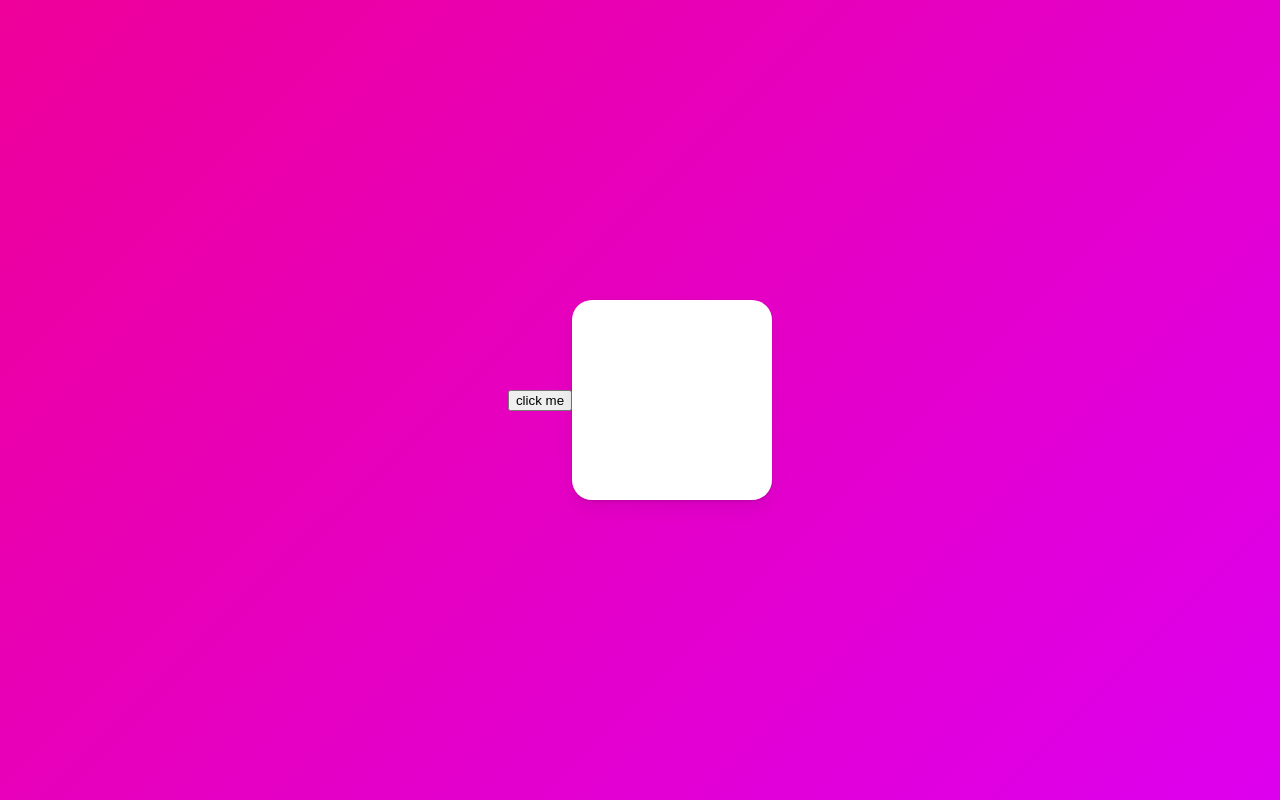
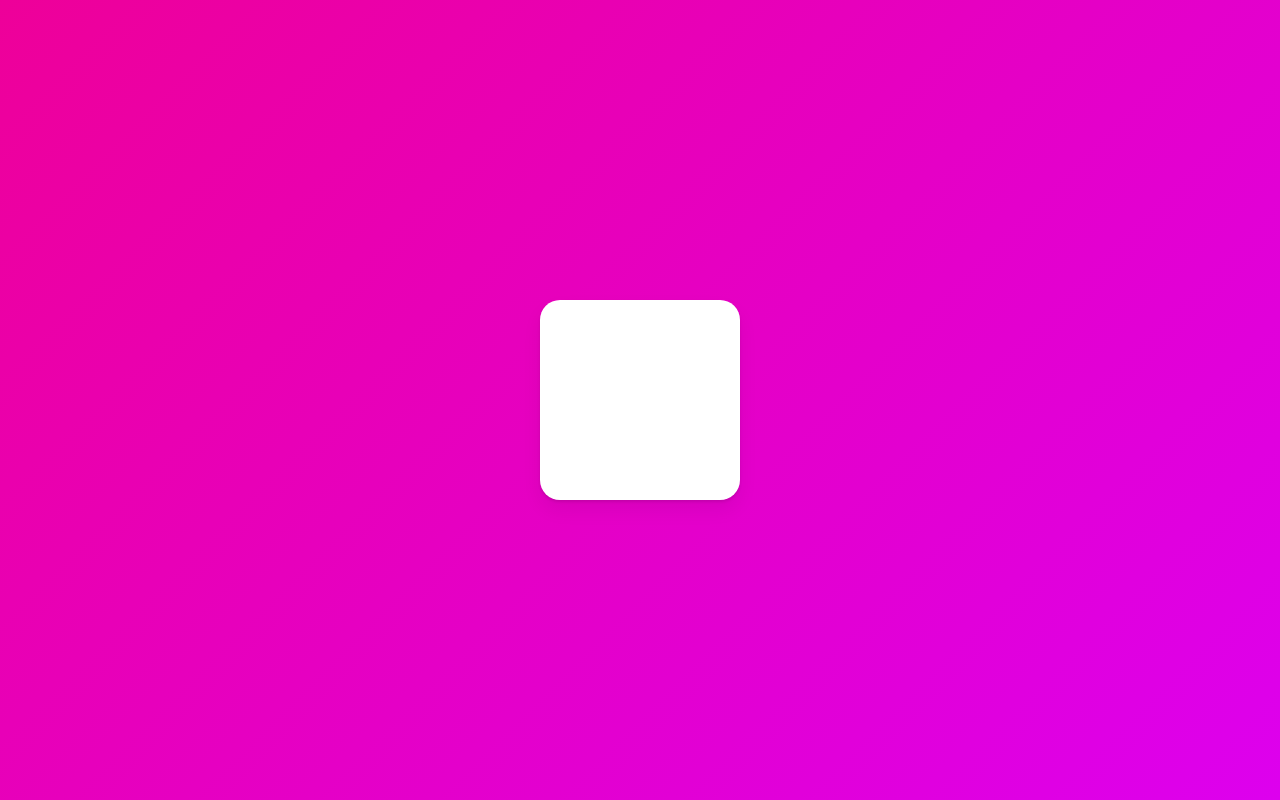
Before and after one commit to kimdoyeonn/react-masterclass, a React (Create React App) app: page / in a window 1280 px wide. Built offline with nearby package versions, Linux system fonts and the light colour scheme.

Commit message:
#7.8 MotionValues part Two

```diff
--- a/src/App.tsx
+++ b/src/App.tsx
@@ -1,5 +1,5 @@
 import styled from 'styled-components';
-import { motion, useMotionValue } from 'framer-motion';
+import { motion, useMotionValue, useTransform } from 'framer-motion';
 import { useEffect, useRef } from 'react';
 
 const Wrapper = styled.div`
@@ -20,10 +20,10 @@
 
 function App() {
   const x = useMotionValue(0);
+  const potato = useTransform(x, [-800, 0, 800], [2, 1, 0.1]);
   return (
     <Wrapper>
-      <button onClick={() => x.set(200)}>click me</button>
-      <Box style={{ x }} drag='x' dragSnapToOrigin />
+      <Box style={{ x, scale: potato }} drag='x' dragSnapToOrigin />
     </Wrapper>
   );
 }
```
